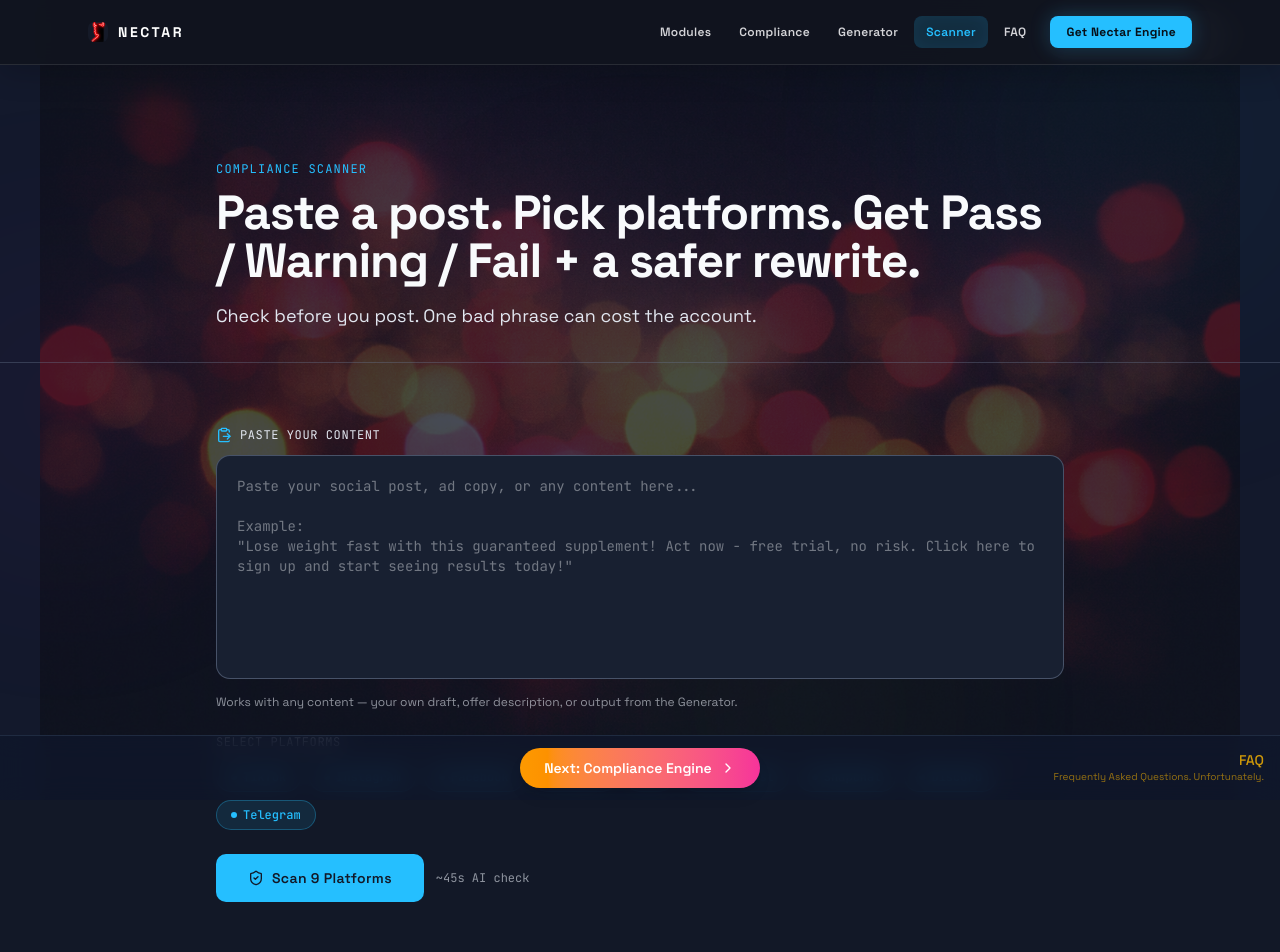
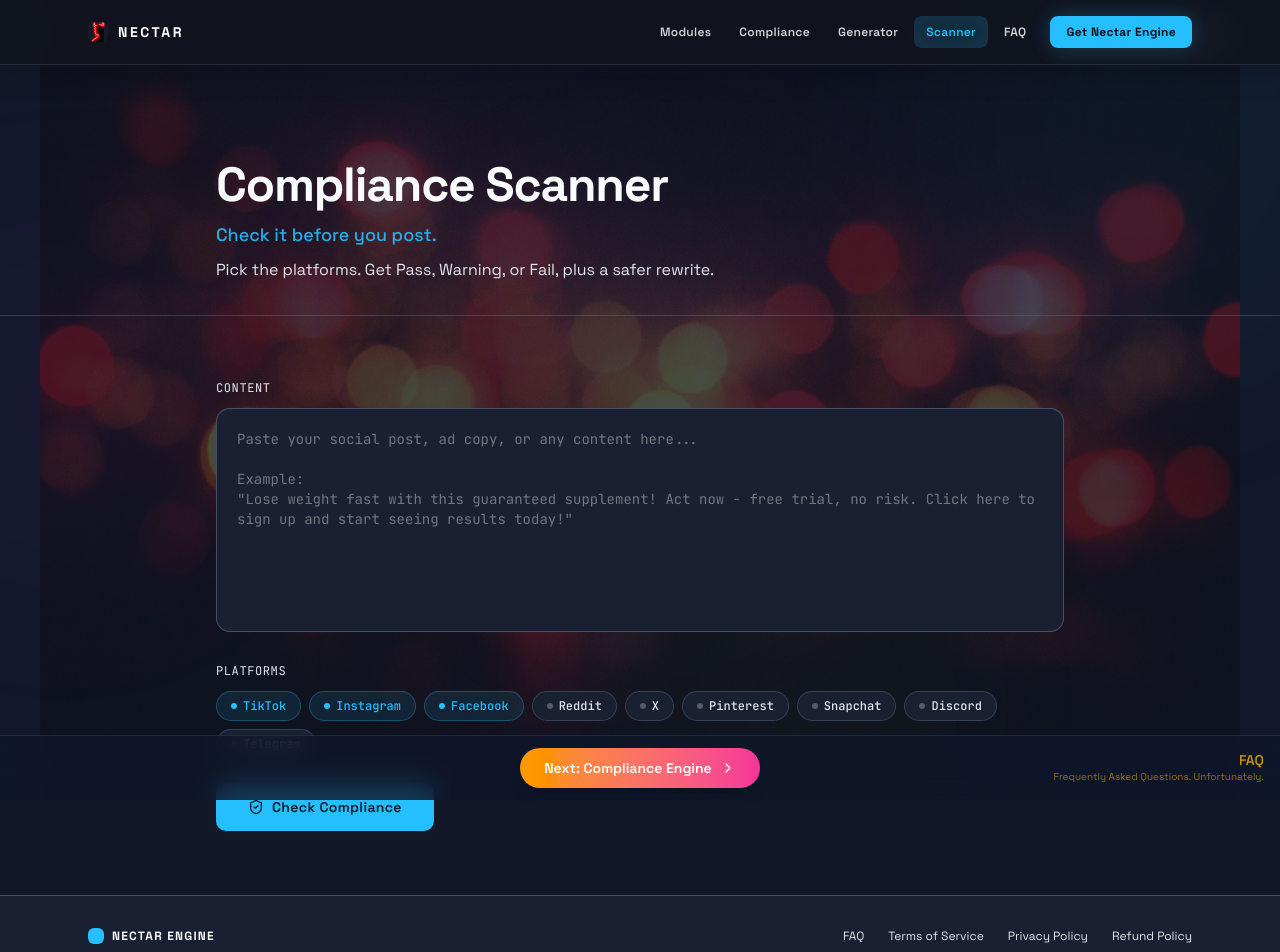
Before and after one commit to Sinsuenos/Nectra-Affiliate-Creator-Engine, a Next.js app: page /scanner in a window 1280 px wide. Shown: the top 952 px of the page. Built offline with nearby package versions, Linux system fonts and the light colour scheme.

Commit message:
refactor(scanner): simplify platform selection and UI

```diff
--- a/src/app/scanner/page.tsx
+++ b/src/app/scanner/page.tsx
@@ -7,7 +7,6 @@ import { Separator } from "@/components/ui/separator";
 import { NectarOrbs } from "@/components/nectar-orbs";
 import { BottomNextNav } from "@/components/BottomNextNav";
 import {
-  ClipboardPaste,
   Loader2,
   ShieldCheck,
   ShieldAlert,
@@ -184,7 +183,8 @@ function PlatformChip({
 function ScannerInner() {
   const searchParams = useSearchParams();
   const [content, setContent] = useState("");
-  const [selectedPlatforms, setSelectedPlatforms] = useState<Set<PlatformName>>(new Set(ALL_PLATFORMS));
+  const DEFAULT_PLATFORMS: PlatformName[] = ["TikTok", "Instagram", "Facebook"];
+  const [selectedPlatforms, setSelectedPlatforms] = useState<Set<PlatformName>>(new Set(DEFAULT_PLATFORMS));
   const [isScanning, setIsScanning] = useState(false);
   const [results, setResults] = useState<PlatformResult[] | null>(null);
   const [error, setError] = useState<string | null>(null);
@@ -297,14 +297,14 @@ function ScannerInner() {
       <NectarOrbs />
 
       <section className="mx-auto max-w-4xl px-4 sm:px-6 pt-16 sm:pt-24 pb-8">
-        <motion.p className="font-mono text-xs tracking-widest uppercase text-electric mb-3" initial={{ opacity: 0 }} animate={{ opacity: 1 }} transition={{ duration: 0.5 }}>
+        <motion.h1 className="text-3xl sm:text-4xl md:text-5xl font-bold tracking-tight" initial={{ opacity: 0, y: 16 }} animate={{ opacity: 1, y: 0 }} transition={{ duration: 0.5, delay: 0.1 }}>
           Compliance Scanner
+        </motion.h1>
+        <motion.p className="mt-3 text-electric/90 text-base sm:text-lg font-medium" initial={{ opacity: 0, y: 16 }} animate={{ opacity: 1, y: 0 }} transition={{ duration: 0.5, delay: 0.15 }}>
+          Check it before you post.
         </motion.p>
-        <motion.h1 className="text-3xl sm:text-4xl md:text-5xl font-bold tracking-tight" initial={{ opacity: 0, y: 16 }} animate={{ opacity: 1, y: 0 }} transition={{ duration: 0.5, delay: 0.1 }}>
-          Paste a post. Pick platforms. Get Pass / Warning / Fail + a safer rewrite.
-        </motion.h1>
-        <motion.p className="mt-4 text-muted-foreground max-w-xl text-base sm:text-lg leading-relaxed" initial={{ opacity: 0, y: 16 }} animate={{ opacity: 1, y: 0 }} transition={{ duration: 0.5, delay: 0.2 }}>
-          Check before you post. One bad phrase can cost the account.
+        <motion.p className="mt-2 text-muted-foreground max-w-xl text-sm sm:text-base leading-relaxed" initial={{ opacity: 0, y: 16 }} animate={{ opacity: 1, y: 0 }} transition={{ duration: 0.5, delay: 0.2 }}>
+          Pick the platforms. Get Pass, Warning, or Fail, plus a safer rewrite.
         </motion.p>
       </section>
 
@@ -313,21 +313,18 @@ function ScannerInner() {
       <section className="mx-auto max-w-4xl px-4 sm:px-6 py-12 sm:py-16">
         <motion.div className="space-y-6" initial="hidden" animate="visible">
           <motion.div variants={fadeUp} custom={0}>
-            <div className="flex items-center gap-2 mb-3">
-              <ClipboardPaste className="h-4 w-4 text-electric" />
-              <p className="font-mono text-xs uppercase tracking-wider text-muted-foreground">Paste Your Content</p>
-            </div>
+            <p className="font-mono text-xs uppercase tracking-wider text-muted-foreground mb-3">Content</p>
             <textarea
               value={content}
               onChange={(e) => { setContent(e.target.value); setResults(null); }}
               className="w-full h-48 sm:h-56 rounded-xl border border-border/60 bg-surface text-foreground/80 font-mono text-sm p-5 resize-none focus:outline-none focus:ring-1 focus:ring-electric/30"
               placeholder={'Paste your social post, ad copy, or any content here...\n\nExample:\n"Lose weight fast with this guaranteed supplement! Act now - free trial, no risk. Click here to sign up and start seeing results today!"'}
             />
-            <p className="mt-2 text-xs text-muted-foreground/60">Works with any content — your own draft, offer description, or output from the Generator.</p>
+
           </motion.div>
 
           <motion.div variants={fadeUp} custom={1}>
-            <p className="font-mono text-xs uppercase tracking-wider text-muted-foreground mb-3">Select Platforms</p>
+            <p className="font-mono text-xs uppercase tracking-wider text-muted-foreground mb-3">Platforms</p>
             <div className="flex flex-wrap gap-2">
               {ALL_PLATFORMS.map((p) => <PlatformChip key={p} platform={p} selected={selectedPlatforms.has(p)} onToggle={togglePlatform} />)}
             </div>
@@ -340,11 +337,8 @@ function ScannerInner() {
                 disabled={isScanning}
                 className="w-full sm:w-auto bg-electric hover:bg-electric/90 text-background font-semibold tracking-wide px-8 h-12 text-sm rounded-lg transition-colors cursor-pointer disabled:opacity-50 disabled:cursor-not-allowed inline-flex items-center justify-center gap-2"
               >
-                {isScanning ? <><Loader2 className="h-4 w-4 animate-spin" />Scanning {selectedPlatforms.size} platforms...</> : <><ShieldCheck className="h-4 w-4" />Scan {selectedPlatforms.size} Platform{selectedPlatforms.size !== 1 ? "s" : ""}</>}
+                {isScanning ? <><Loader2 className="h-4 w-4 animate-spin" />Checking...</> : <><ShieldCheck className="h-4 w-4" />Check Compliance</>}
               </button>
-              {!isScanning && selectedPlatforms.size > 0 && (
-                <span className="text-xs text-muted-foreground/60 font-mono hidden sm:inline">{selectedPlatforms.size <= 2 ? "~15s" : selectedPlatforms.size <= 5 ? "~30s" : "~45s"} AI check</span>
-              )}
             </div>
 
             {isScanning && (
@@ -357,7 +351,7 @@ function ScannerInner() {
                     transition={{ duration: 1.6, ease: "easeInOut", repeat: Infinity }}
                   />
                 </div>
-                <p className="text-[11px] text-muted-foreground/60 font-mono">One grounded AI request is checking the selected platforms together.</p>
+
               </div>
             )}
           </motion.div>
```
